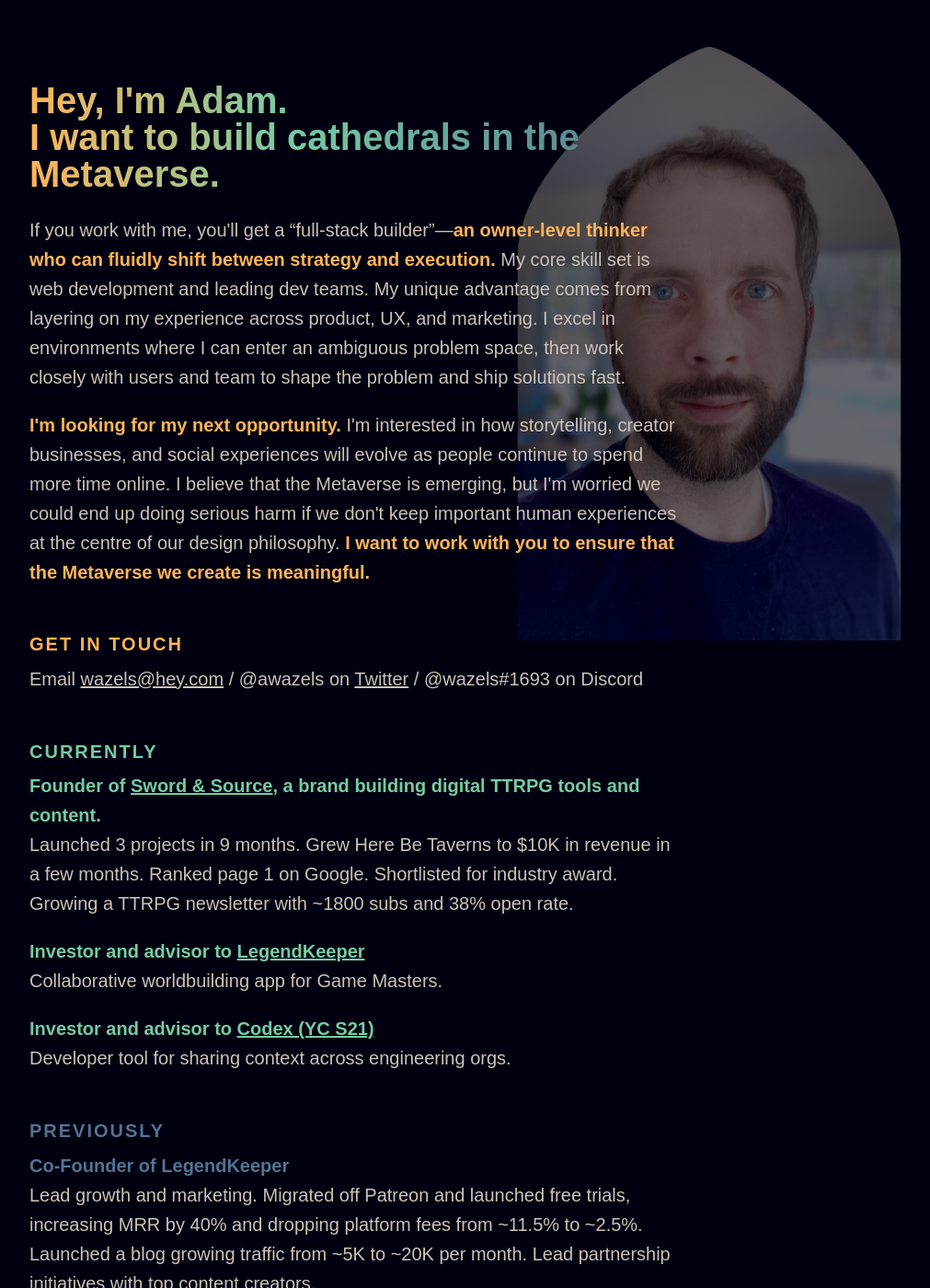
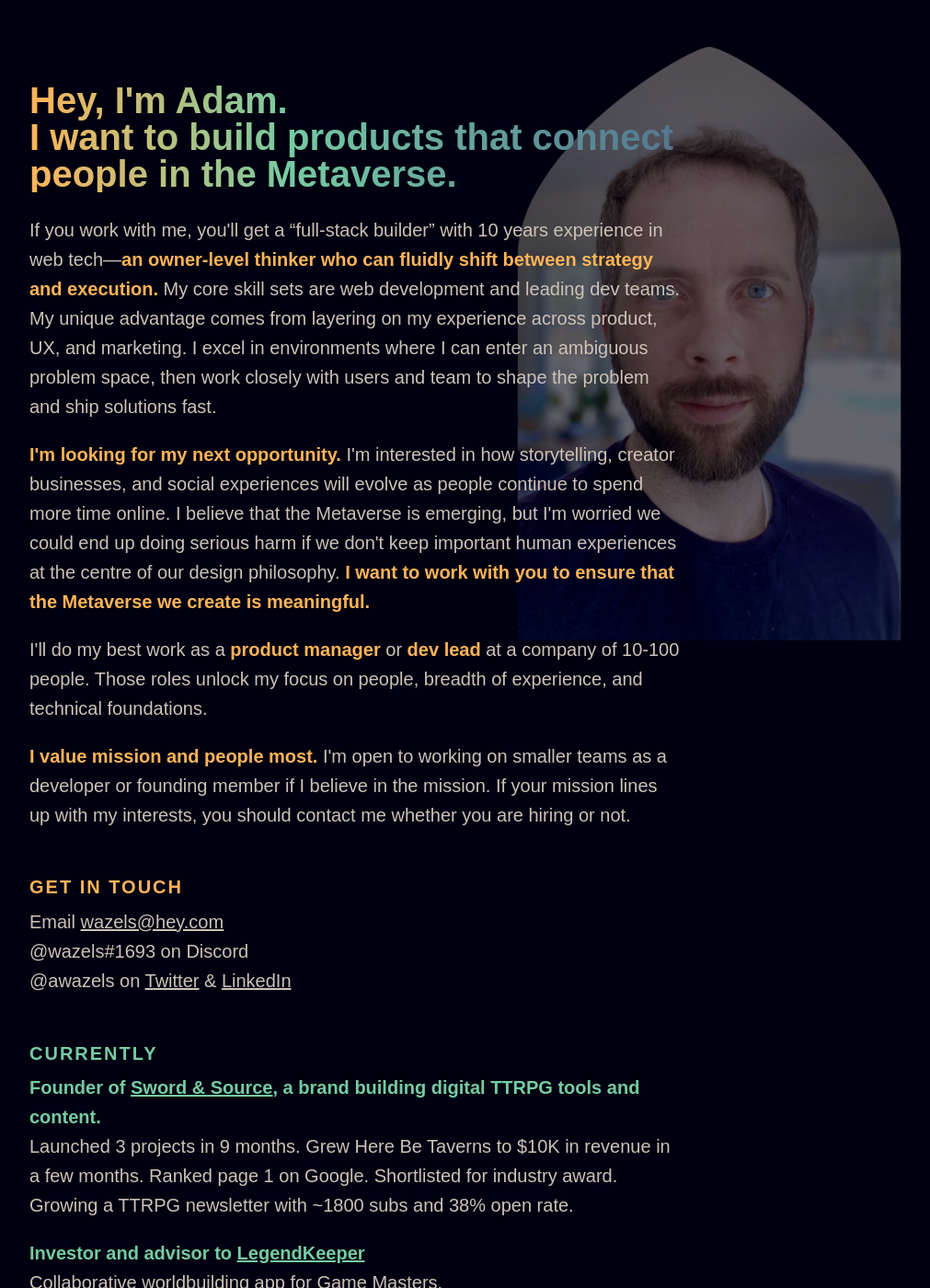
Before and after one commit to AWaselnuk/AWaselnuk.github.io, a Jekyll site: the page built from collaborate.html, in a window 1280 px wide and 1400 px high. Shown: the whole window at 92% size, without its empty margins (3-1014 px from the left). Built offline with Jekyll 4.4.1, drawn with Linux system fonts in a browser that asks for light colours; comment, search, counter and statistics services are not loaded.

Commit message:
Improvements to collaborate based on feedback from Tejas

```diff
--- a/collaborate.html
+++ b/collaborate.html
@@ -196,16 +196,16 @@
         />
         <h1 class="header gradient">
           Hey, I'm Adam.<br />
-          I want to build cathedrals in the Metaverse.
+          I want to build products that connect people in the Metaverse.
         </h1>
       </header>
       <p>
-        If you work with me, you'll get a “full-stack builder”—<strong
-          class="orange"
+        If you work with me, you'll get a “full-stack builder” with 10 years
+        experience in web tech—<strong class="orange"
           >an owner-level thinker who can fluidly shift between strategy and
           execution.</strong
         >
-        My core skill set is web development and leading dev teams. My unique
+        My core skill sets are web development and leading dev teams. My unique
         advantage comes from layering on my experience across product, UX, and
         marketing. I excel in environments where I can enter an ambiguous
         problem space, then work closely with users and team to shape the
@@ -219,17 +219,31 @@
         doing serious harm if we don't keep important human experiences at the
         centre of our design philosophy.
         <strong class="orange"
-          >I want to work with you to ensure that the Metaverse we create
-          is meaningful.</strong
+          >I want to work with you to ensure that the Metaverse we create is
+          meaningful.</strong
         >
+      </p>
+      <p>
+        I'll do my best work as a
+        <strong class="orange">product manager</strong> or
+        <strong class="orange">dev lead</strong> at a company of 10-100 people.
+        Those roles unlock my focus on people, breadth of experience, and
+        technical foundations.
+      </p>
+      <p>
+        <strong class="orange">I value mission and people most.</strong> I'm
+        open to working on smaller teams as a developer or founding member if I
+        believe in the mission. If your mission lines up with my interests, you
+        should contact me whether you are hiring or not.
       </p>
       <h2 class="orange">GET IN TOUCH</h2>
       <p class="contact-container">
         Email
-        <a class="link" href="mailto:wazels@hey.com">wazels@hey.com</a> /
+        <a class="link" href="mailto:wazels@hey.com">wazels@hey.com</a><br />
+        @wazels#1693 on Discord<br />
         @awazels on
-        <a class="link" href="https://twitter.com/awazels">Twitter</a> /
-        @wazels#1693 on Discord
+        <a class="link" href="https://twitter.com/awazels">Twitter</a> &
+        <a class="link" href="https://www.linkedin.com/in/awazels/">LinkedIn</a>
       </p>
       <h2 class="green">CURRENTLY</h2>
       <p>
@@ -272,6 +286,7 @@
         millions in revenue. Designed the first public GraphQL API for Shopify
         Partners.
       </p>
+      <p class="orange">← <a class="link orange" href="/">Read my blog</a></p>
       <hr />
       <div>
         <p class="orange word-cloud">
```
